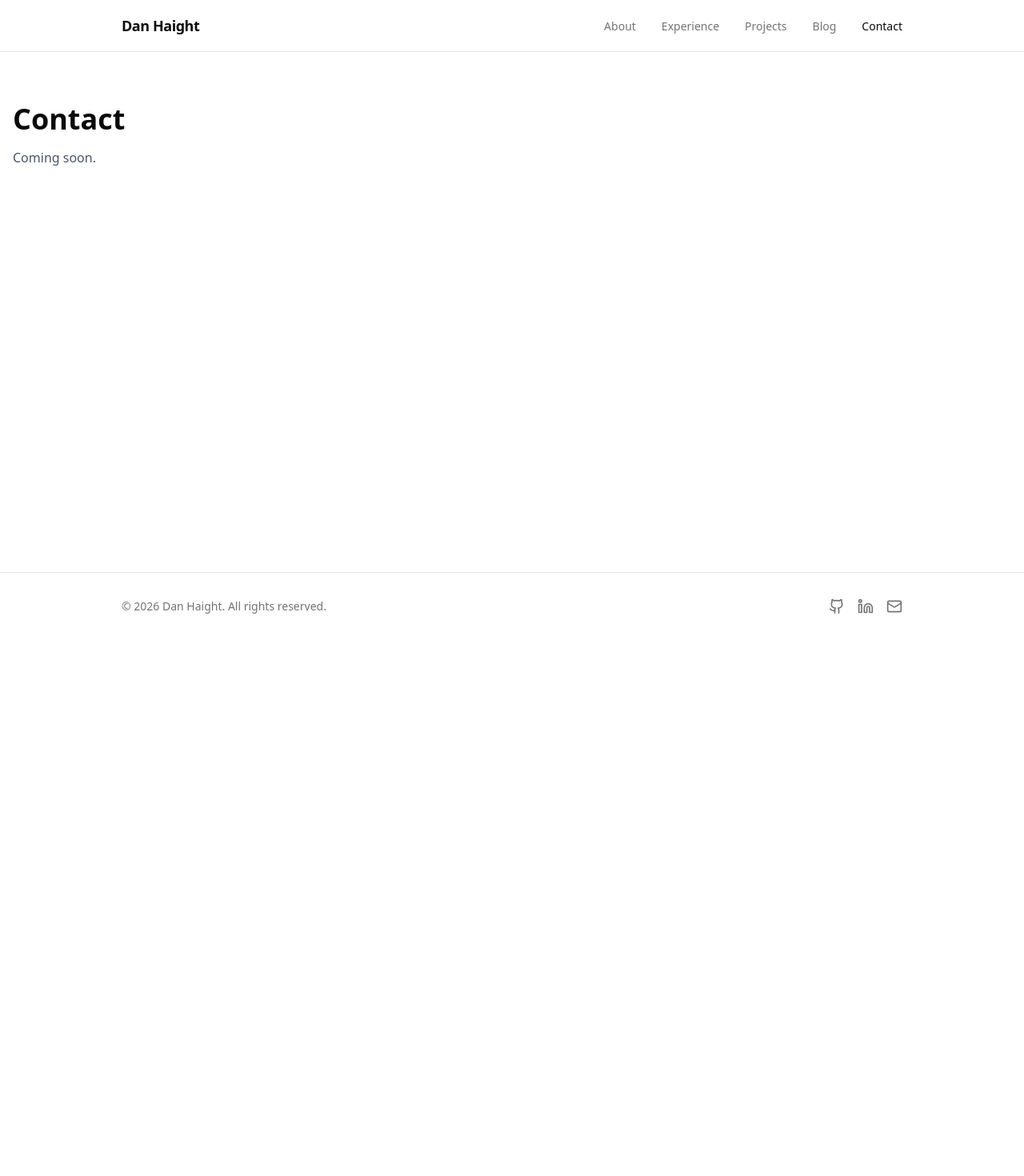
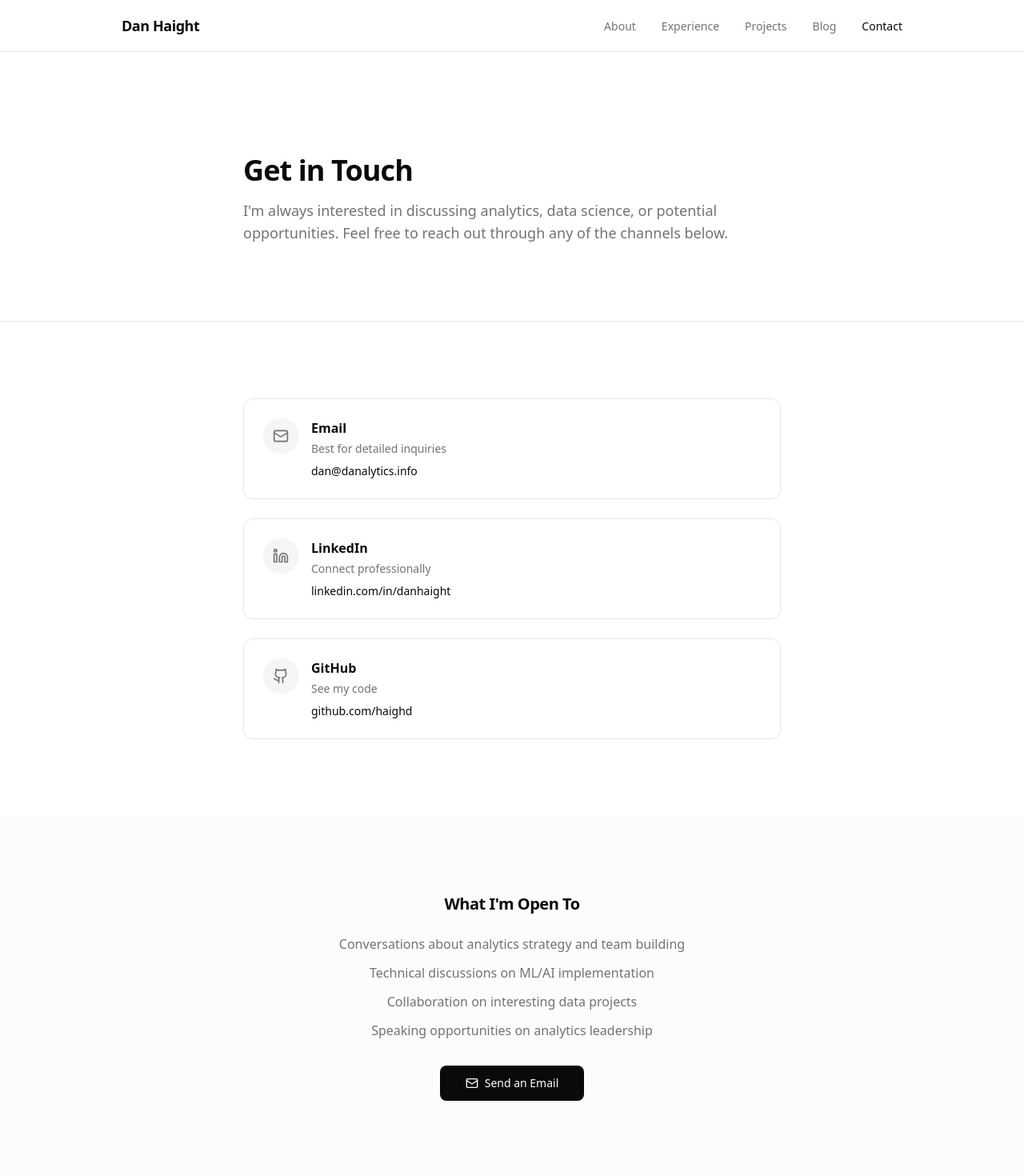
Before and after one commit to haighd/portfolio, a Next.js app: page /contact in a window 1280 px wide. Shown: the top 1470 px of the page at 80% size. Before the commit the page ends 800 px from the top, so only its background shows below. Built offline with nearby package versions, Linux system fonts and the light colour scheme.

Commit message:
feat: implement Phase 5 polish pages
- Blog: proper placeholder with topics preview and LinkedIn CTA
- Contact: email/LinkedIn/GitHub links with mailto integration
- SEO: robots.txt and sitemap.xml with dynamic project pages
- Both pages use consistent Section layout and design patterns

```diff
--- a/src/app/blog/page.tsx
+++ b/src/app/blog/page.tsx
@@ -1,11 +1,91 @@
+import type { Metadata } from "next";
+import Link from "next/link";
+import { ArrowRight, Rss } from "lucide-react";
+import { Section } from "@/components/layout";
+import { Button } from "@/components/ui";
+
+export const metadata: Metadata = {
+  title: "Blog",
+  description:
+    "Articles on analytics, data science, machine learning, and technical leadership.",
+};
+
 export default function BlogPage() {
   return (
-    <div className="container mx-auto px-4 py-16">
-      <h1 className="text-4xl font-bold">Blog</h1>
-      <p className="mt-4 text-gray-600">
-        Coming soon. Check back for articles on analytics, data science, and
-        leadership.
-      </p>
-    </div>
+    <>
+      <Section className="pt-24 md:pt-32">
+        <div className="mx-auto max-w-2xl text-center">
+          <div className="mb-6 inline-flex items-center justify-center rounded-full bg-muted p-3">
+            <Rss className="h-6 w-6 text-muted-foreground" aria-hidden="true" />
+          </div>
+          <h1 className="text-4xl font-bold tracking-tight">Blog</h1>
+          <p className="mt-4 text-lg text-muted-foreground">
+            Coming soon. I&apos;ll be sharing articles on analytics, data
+            science, machine learning, and lessons from building technical teams.
+          </p>
+        </div>
+      </Section>
+
+      <Section className="border-t border-border bg-muted/30">
+        <div className="mx-auto max-w-2xl">
+          <h2 className="text-xl font-semibold tracking-tight">
+            Topics I&apos;ll Cover
+          </h2>
+          <ul className="mt-6 space-y-4">
+            <li className="flex gap-3">
+              <span className="text-muted-foreground">→</span>
+              <span className="text-muted-foreground">
+                Practical ML/AI implementation strategies
+              </span>
+            </li>
+            <li className="flex gap-3">
+              <span className="text-muted-foreground">→</span>
+              <span className="text-muted-foreground">
+                Building and scaling analytics teams
+              </span>
+            </li>
+            <li className="flex gap-3">
+              <span className="text-muted-foreground">→</span>
+              <span className="text-muted-foreground">
+                Technical deep-dives on side projects
+              </span>
+            </li>
+            <li className="flex gap-3">
+              <span className="text-muted-foreground">→</span>
+              <span className="text-muted-foreground">
+                Data engineering patterns and best practices
+              </span>
+            </li>
+          </ul>
+        </div>
+      </Section>
+
+      <Section>
+        <div className="mx-auto max-w-2xl text-center">
+          <h2 className="text-xl font-semibold tracking-tight">
+            Want to be notified?
+          </h2>
+          <p className="mt-4 text-muted-foreground">
+            Connect with me on LinkedIn to stay updated when new posts are
+            published.
+          </p>
+          <div className="mt-6 flex justify-center gap-4">
+            <Button asChild>
+              <a
+                href="https://linkedin.com/in/danhaight"
+                target="_blank"
+                rel="noopener noreferrer"
+              >
+                Follow on LinkedIn
+                <ArrowRight className="h-4 w-4" aria-hidden="true" />
+              </a>
+            </Button>
+            <Button variant="outline" asChild>
+              <Link href="/projects">View Projects</Link>
+            </Button>
+          </div>
+        </div>
+      </Section>
+    </>
   );
 }
--- a/src/app/contact/page.tsx
+++ b/src/app/contact/page.tsx
@@ -1,8 +1,108 @@
+import type { Metadata } from "next";
+import { Github, Linkedin, Mail } from "lucide-react";
+import { Section } from "@/components/layout";
+import { Button } from "@/components/ui";
+
+export const metadata: Metadata = {
+  title: "Contact",
+  description:
+    "Get in touch with Dan Haight. Open to discussing analytics, data science, and potential opportunities.",
+};
+
+const contactMethods = [
+  {
+    name: "Email",
+    description: "Best for detailed inquiries",
+    href: "mailto:dan@danalytics.info",
+    icon: Mail,
+    label: "dan@danalytics.info",
+  },
+  {
+    name: "LinkedIn",
+    description: "Connect professionally",
+    href: "https://linkedin.com/in/danhaight",
+    icon: Linkedin,
+    label: "linkedin.com/in/danhaight",
+    external: true,
+  },
+  {
+    name: "GitHub",
+    description: "See my code",
+    href: "https://github.com/haighd",
+    icon: Github,
+    label: "github.com/haighd",
+    external: true,
+  },
+];
+
 export default function ContactPage() {
   return (
-    <div className="container mx-auto px-4 py-16">
-      <h1 className="text-4xl font-bold">Contact</h1>
-      <p className="mt-4 text-gray-600">Coming soon.</p>
-    </div>
+    <>
+      <Section className="pt-24 md:pt-32">
+        <div className="mx-auto max-w-2xl">
+          <h1 className="text-4xl font-bold tracking-tight">Get in Touch</h1>
+          <p className="mt-4 text-lg text-muted-foreground">
+            I&apos;m always interested in discussing analytics, data science, or
+            potential opportunities. Feel free to reach out through any of the
+            channels below.
+          </p>
+        </div>
+      </Section>
+
+      <Section className="border-t border-border">
+        <div className="mx-auto max-w-2xl">
+          <div className="space-y-6">
+            {contactMethods.map((method) => {
+              const Icon = method.icon;
+              return (
+                <a
+                  key={method.name}
+                  href={method.href}
+                  target={method.external ? "_blank" : undefined}
+                  rel={method.external ? "noopener noreferrer" : undefined}
+                  className="flex items-start gap-4 rounded-lg border border-border p-6 transition-colors hover:border-foreground/20 hover:bg-muted/50"
+                >
+                  <div className="rounded-full bg-muted p-3">
+                    <Icon
+                      className="h-5 w-5 text-muted-foreground"
+                      aria-hidden="true"
+                    />
+                  </div>
+                  <div className="flex-1">
+                    <h2 className="font-semibold">{method.name}</h2>
+                    <p className="mt-1 text-sm text-muted-foreground">
+                      {method.description}
+                    </p>
+                    <p className="mt-2 text-sm">{method.label}</p>
+                  </div>
+                </a>
+              );
+            })}
+          </div>
+        </div>
+      </Section>
+
+      <Section className="bg-muted/30">
+        <div className="mx-auto max-w-2xl text-center">
+          <h2 className="text-xl font-semibold tracking-tight">
+            What I&apos;m Open To
+          </h2>
+          <ul className="mt-6 space-y-3 text-muted-foreground">
+            <li>Conversations about analytics strategy and team building</li>
+            <li>Technical discussions on ML/AI implementation</li>
+            <li>Collaboration on interesting data projects</li>
+            <li>Speaking opportunities on analytics leadership</li>
+          </ul>
+          <div className="mt-8">
+            <Button asChild size="lg">
+              <a href="mailto:dan@danalytics.info">
+                <Mail className="h-4 w-4" aria-hidden="true" />
+                Send an Email
+              </a>
+            </Button>
+          </div>
+        </div>
+      </Section>
+    </>
   );
 }
--- /dev/null
+++ b/src/app/robots.ts
@@ -0,0 +1,11 @@
+import type { MetadataRoute } from "next";
+
+export default function robots(): MetadataRoute.Robots {
+  return {
+    rules: {
+      userAgent: "*",
+      allow: "/",
+    },
+    sitemap: "https://danalytics.info/sitemap.xml",
+  };
+}
--- /dev/null
+++ b/src/app/sitemap.ts
@@ -0,0 +1,54 @@
+import type { MetadataRoute } from "next";
+import { projects } from "#site/content";
+
+export default function sitemap(): MetadataRoute.Sitemap {
+  const baseUrl = "https://danalytics.info";
+
+  const staticPages: MetadataRoute.Sitemap = [
+    {
+      url: baseUrl,
+      lastModified: new Date(),
+      changeFrequency: "monthly",
+      priority: 1,
+    },
+    {
+      url: `${baseUrl}/about`,
+      lastModified: new Date(),
+      changeFrequency: "monthly",
+      priority: 0.8,
+    },
+    {
+      url: `${baseUrl}/experience`,
+      lastModified: new Date(),
+      changeFrequency: "monthly",
+      priority: 0.8,
+    },
+    {
+      url: `${baseUrl}/projects`,
+      lastModified: new Date(),
+      changeFrequency: "weekly",
+      priority: 0.8,
+    },
+    {
+      url: `${baseUrl}/blog`,
+      lastModified: new Date(),
+      changeFrequency: "weekly",
+      priority: 0.7,
+    },
+    {
+      url: `${baseUrl}/contact`,
+      lastModified: new Date(),
+      changeFrequency: "yearly",
+      priority: 0.5,
+    },
+  ];
+
+  const projectPages: MetadataRoute.Sitemap = projects.map((project) => ({
+    url: `${baseUrl}/projects/${project.slug}`,
+    lastModified: new Date(),
+    changeFrequency: "monthly" as const,
+    priority: 0.6,
+  }));
+
+  return [...staticPages, ...projectPages];
+}
```
Also changed, not shown: .claude/project.md.
